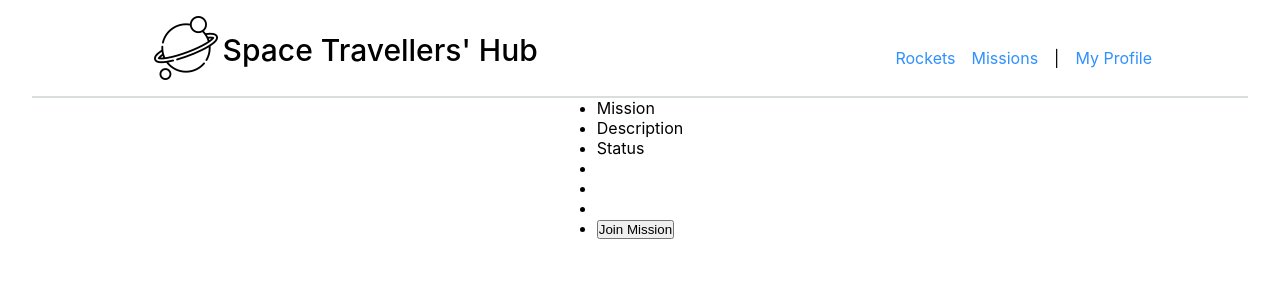
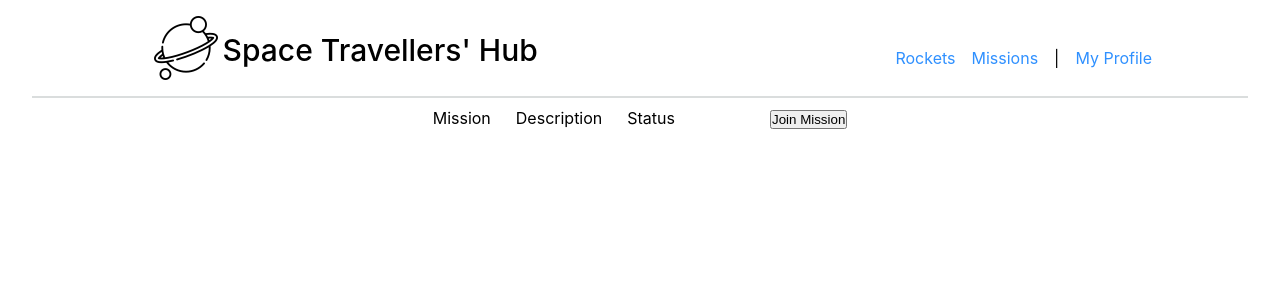
Before and after one commit to kalbek/Space-Travelers-Hub, a React (Create React App) app: page /missions in a window 1280 px wide. Shown: the top 300 px of the page. Built offline with nearby package versions, Linux system fonts and the light colour scheme.

Commit message:
Add basic styling

```diff
--- a/src/index.css
+++ b/src/index.css
@@ -88,3 +88,18 @@ nav .menus {
 .blues {
   text-decoration: none;
 }
+
+.missions {
+  display: flex;
+}
+
+.missionsHead,
+.missionsIndex {
+  display: flex;
+  flex-direction: row;
+  justify-content: space-between;
+  align-items: center;
+  list-style: none;
+  gap: 25px;
+  margin: 10px 10px;
+}
```
